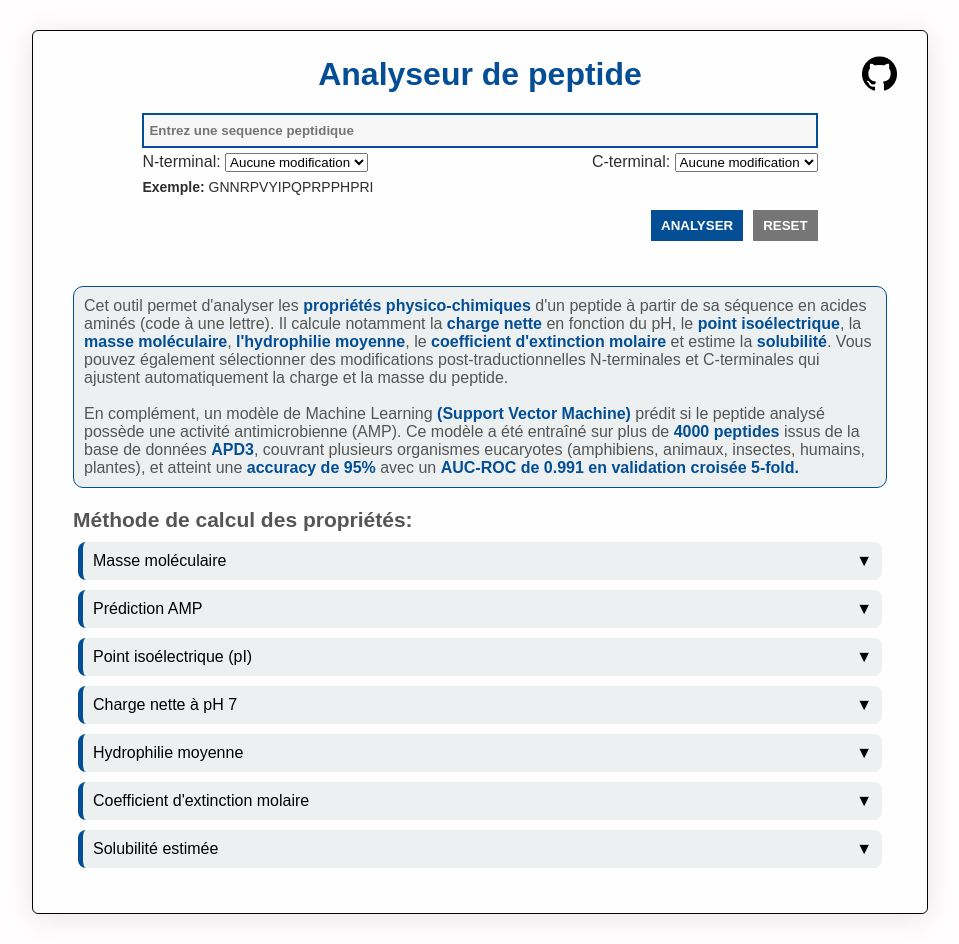
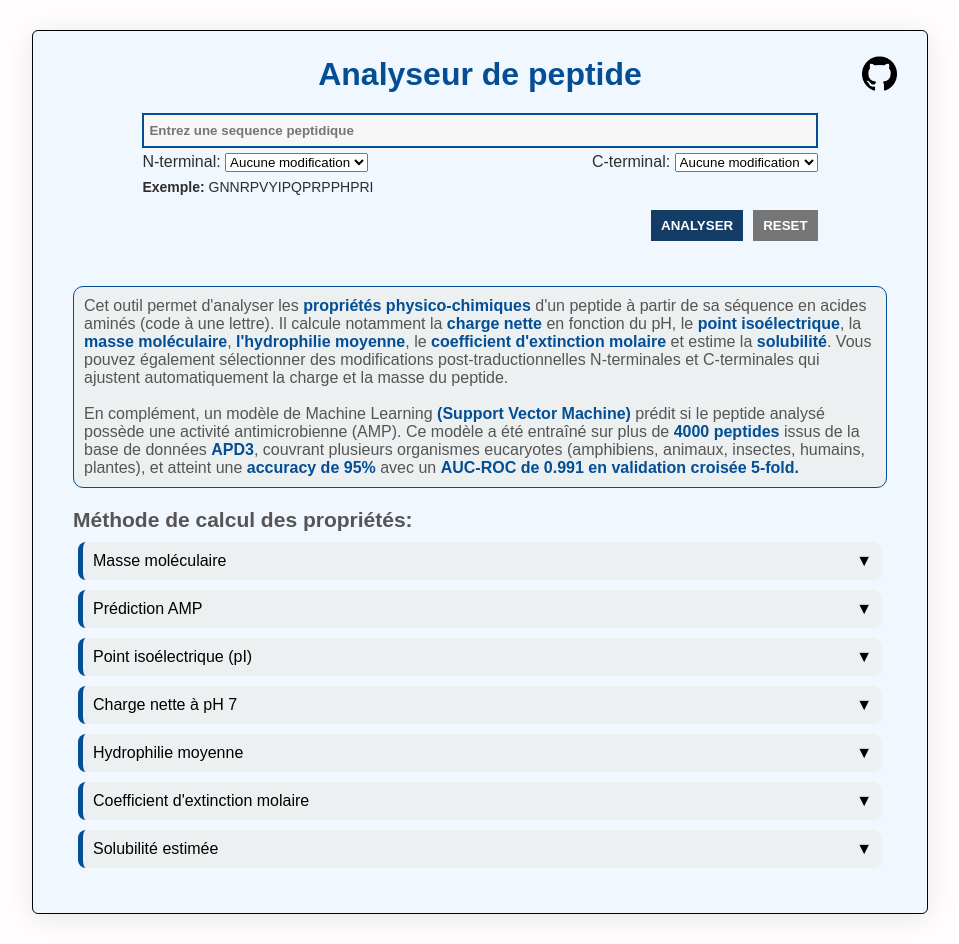
Before and after one commit to Yacine-space/analyseur_peptide, a Flask app: page / in a window 1280 px wide. Shown: the whole page, without its empty margins (160-1119 px from the left). Run offline with Flask 3, Linux system fonts and the light colour scheme; parts of the project's set-up code (start-up, migrations or seed data) failed here and were passed over.

Commit message:
update style

```diff
--- a/static/style.css
+++ b/static/style.css
@@ -16,7 +16,8 @@ a{
     flex-direction: column;
     font-family: sans-serif;
     color: rgb(46, 46, 46);
-    background: rgba(255, 255, 255, 0.2);
+    background: #f1f7fe;
+    /*background: rgba(255, 255, 255, 0.2);*/
     box-shadow: 0 4px 30px rgba(0, 0, 0, 0.1);
     border: 1px solid rgba(255, 255, 255, 0.3);
     margin: 30px auto 30px;
@@ -120,7 +121,7 @@ h1{
 }
 
 .submit_btn{
-    background-color: rgb(3, 78, 148);
+    background-color: #133c67;
 }
 
 .reset_btn{
@@ -248,8 +249,8 @@ h2{
 }
 
 .resultat ul #grid_prediction{
-    border: solid 1px rgb(0, 88, 0);
-    background-color: rgba(128, 207, 128, 0.322);
+    border: solid 1px #133c67;
+    background-color: #e2eefc
 }
 
 .grid_1{
```
